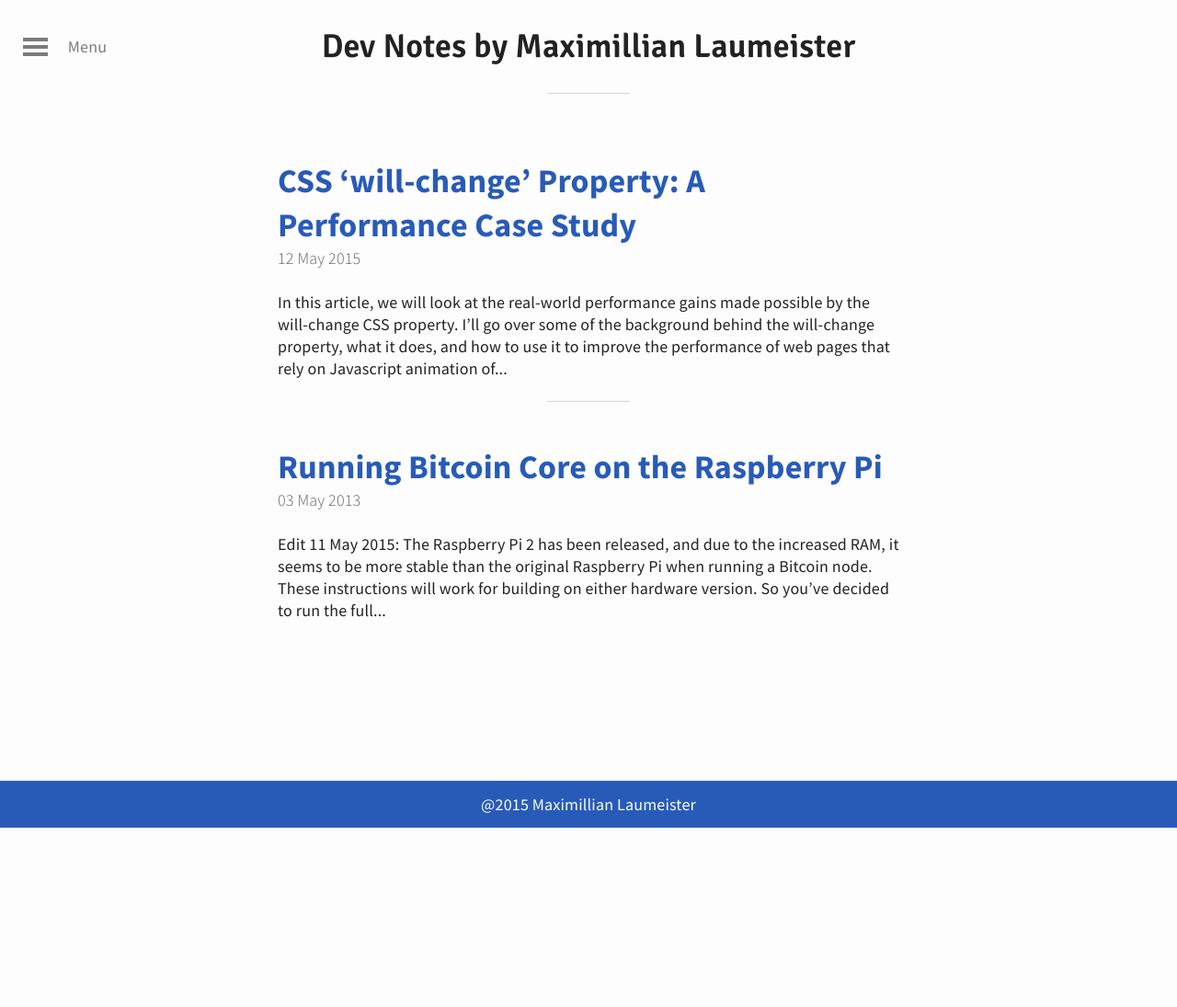
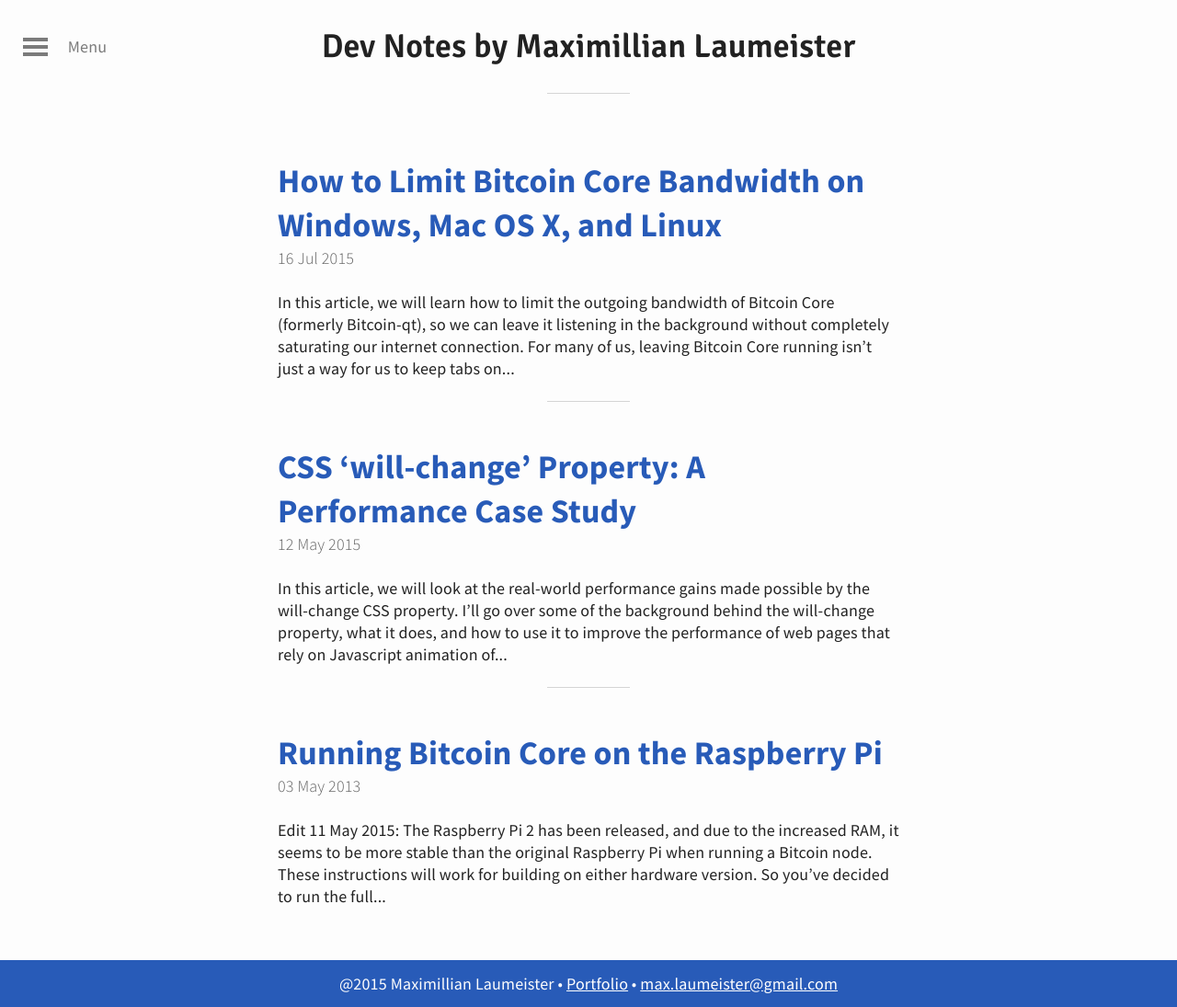
Before and after one commit to abpaolini/maxlaumeister.com, a Jekyll site: the page built from index.html, in a window 1280 px wide. Shown: the whole page at 92% size. Built offline with Jekyll 4.4.1, drawn with Linux system fonts in a browser that asks for light colours; the list of posts is cut into pages by our own code; before the commit the page ends 900 px from its top, so only the background shows below that; some of the changed lines change nothing that is shown.

Commit message:
Add partially completed blog article

```diff
--- a/_includes/footer.html
+++ b/_includes/footer.html
@@ -1 +1 @@
-<footer><span>@2015 Maximillian Laumeister</span></footer>
+<footer><span>@2015 Maximillian Laumeister &bull; <a href="http://www.maxlaumeister.com/">Portfolio</a> &bull; <a href="mailto:max.laumeister@gmail.com">max.laumeister@gmail.com</a></span></footer>
--- /dev/null
+++ b/_posts/2015-7-16-how-to-limit-bandwidth-of-bitcoin-core-on-windows-mac-os-and-linux.md
@@ -0,0 +1,132 @@
+---
+title: How to Limit Bitcoin Core Bandwidth on Windows, Mac OS X, and Linux
+description: In this article, we will learn how to limit the outgoing bandwidth of Bitcoin Core (formerly Bitcoin-qt), so we can leave it listening in the background without completely saturating our internet connection.
+tags:
+ - Bitcoin Core
+ - Bitcoin-qt
+ - Limit Bandwidth
+ - Throttle
+---
+
+In this article, we will learn how to limit the outgoing bandwidth of Bitcoin Core (formerly Bitcoin-qt), so we can leave it listening in the background without completely saturating our internet connection.
+
+For many of us, leaving Bitcoin Core running isn’t just a way for us to keep tabs on incoming bitcoin transactions, but a way to [contribute resources to the Bitcoin network](https://bitcoin.org/en/full-node). By running Bitcoin Core in the background, your computer acts as a “full node”, forwarding new transactions, providing blocks to other nodes, and generally helping keep the Bitcoin network healthy. To do this, your internet connection needs to be able to [accept incoming connections on TCP port 8333](http://www.lurkmore.com/mining/port8333/), but after you have the port forwarded for a few hours, you may notice Bitcoin Core eating up all of your available upload bandwidth. Some have suggested limiting the amount of outgoing connections to control bandwidth, but this is neither very reliable nor best for the network.
+
+This guide will walk you through how to properly limit the outgoing bandwidth for Bitcoin Core on Windows, Mac OS X, and Linux, so you can use your internet connection normally while contributing to the Bitcoin network in the background.
+
+---
+
+#### Section Navigation
+
+- [Windows](#windows)
+- [Mac OS X](#macosx)
+- [Linux](#linux)
+
+---
+
+<a name="windows"></a>
+
+### Limiting Bitcoin Bandwidth on Windows
+
+On Windows, there are a few choices available for limiting the bandwidth of an application. Two of the more popular ones are [NetLimiter](http://www.netlimiter.com/) ($29.95, 30-day trial) and [NetBalancer](https://netbalancer.com/) (Free version with limitations, full version $49.95). The free version of NetBalancer allows the user to limit the bandwidth of up to 3 apps at once, and since we only need to limit bandwidth on one app (Bitcoin Core), NetBalancer will be sufficient for this tutorial.
+
+#### How to Limit Bandwidth on Windows:
+
+1. [Download and Install NetBalancer](https://netbalancer.com/).
+2. Run NetBalancer and you should see a GUI that looks similar to this:
+
+![NetBalancer GUI](/img/2015-7-16-how-to-limit-bandwidth-of-bitcoin-core-on-windows-mac-os-and-linux/netbalancer-1.png)
+3. Find “bitcoin-qt.exe” in the NetBalancer dialog and double-click it to change its bandwidth rules.
+4. Under “Upload Priority”, choose “Limited”, and set the maximum amount of bandwidth for Bitcoin Core to use:
+
+![NetBalancer Bandwidth Rules](/img/2015-7-16-how-to-limit-bandwidth-of-bitcoin-core-on-windows-mac-os-and-linux/netbalancer-2.png)
+
+The "bitcoin-qt.exe" entry should show the new rule under the "Priority" column:
+
+![NetBalancer Bitcoin-qt Bandwidth](/img/2015-7-16-how-to-limit-bandwidth-of-bitcoin-core-on-windows-mac-os-and-linux/netbalancer-3.png)
+5. You’re done! NetBalancer will now sit in the background and make sure Bitcoin Core doesn’t use more bandwidth than you want it to.
+
+<a name="macosx"></a>
+
+### Limiting Bandwidth on Mac OS X
+
+In OS X versions before 10.10, there was a handy tool for shaping traffic bandwidth called [ipfw](https://www.freebsd.org/doc/handbook/firewalls-ipfw.html). In OS X 10.10 and later, however, Apple removed the ipfw tool, and there are not yet any good, documented alternatives to limit bandwidth on an app-by-app basis. Apple provides their own method of limiting bandwidth for developers (Network Link Conditioner), but unfortunately it affects the network speed system-wide, rather than allowing the user to choose which apps to throttle.
+
+#### OS X 10.10 Yosemite and later
+
+For OS X 10.10 Yosemite and later, there is no easy way to limit the bandwidth of a particular application, but the overall system bandwidth can be limited as follows:
+
+1. Visit [Apple Developer Downloads](https://developer.apple.com/downloads/index.action?q=Hardware%20IO%20Tools) and log in with your Apple ID.
+
+2. Search for “Hardware IO Tools for Xcode” and download the latest stable (non-beta) version. As of writing, the download was “Hardware IO Tools for Xcode 6.3”.
+
+3. Open the .dmg and double-click “Network Link Conditioner.prefpane” to install the prefpane.
+From now on, you can enable/disable Network Link Conditioner from System Preferences.
+
+4. From here, click “Manage Profiles”, then click the “+” button to add a new profile. I named mine “Bitcoin Core”.
+
+5. Edit the profile and add your desired maximum upload speed:
+
+![Network Link Conditioner  - Profile](/img/2015-7-16-how-to-limit-bandwidth-of-bitcoin-core-on-windows-mac-os-and-linux/nlc-1.png)
+6. Save your edit, exit the profile manager, and flip the big switch to enable the limiter:
+
+![Network Link Conditioner - Main](/img/2015-7-16-how-to-limit-bandwidth-of-bitcoin-core-on-windows-mac-os-and-linux/nlc-2.png)
+
+Mac OS will place an icon in your notification tray so you remember that it’s on. Unlike the Windows/Linux solutions, this will limit the bandwidth for your entire system, so be sure to turn it off you’re not running Bitcoin Core.
+
+#### OS X 10.9 Mavericks
+
+For OS X 10.9 Mavericks, [use IceFloor to configure bandwidth rules](http://www.techrepublic.com/article/configure-apples-built-in-network-firewall-with-icefloor/). We want to limit outgoing traffic on TCP Port 8333. Alternatively, if you want to control the system bandwidth usage instead of just Bitcoin Core, follow the instructions above for OS X 10.10 Yosemite and later.
+
+#### OS X 10.8 Mountain Lion and earlier
+
+For OS X 10.8 Mountain Lion and earlier, [use WaterRoof to configure bandwidth rules](http://naleid.com/blog/2008/10/06/how-the-other-half-lives-bandwidth-throttling-on-the-mac-using-waterroofipfw). We want to limit outgoing traffic on TCP Port 8333. Alternatively, if you want to control the system bandwidth usage instead of just Bitcoin Core, follow the instructions above for OS X 10.10 Yosemite and later.
+
+<a name="linux"></a>
+
+### Limiting Bandwidth on Linux
+
+There are comparatively many tools for limiting bandwidth on Linux compared to Windows and Mac OS, but I've found that not all of them are as reliable as others. [Trickle](http://linux.die.net/man/1/trickle) is a popular way to limit a program’s bandwidth, but after a few tests under Linux Mint 17.1, I found it to consistently crash Bitcoin Core after a few hours of uptime. [Wondershaper](https://github.com/magnific0/wondershaper) is another “plug and go” bandwidth limiting solution, but only allows bandwidth limiting on an entire adapter, not for a specific application or port. [Tc](http://linux.die.net/man/8/tc) isn’t as user-friendly as the other two, but in my tests it has been the most reliable, so that’s what we will use for this tutorial.
+
+1. Make sure you have tc installed by typing `tc` at the command line. If you get “command not found”, install tc using your favorite package manager. If you're on Ubuntu or Debian, the easiest way to install tc is by using the commands `sudo apt-get update`, then `sudo apt-get install tc`.
+
+2. Download the tc.sh script from the official Bitcoin Core repository by using the command:
+
+    `wget https://raw.githubusercontent.com/bitcoin/bitcoin/master/contrib/qos/tc.sh`
+
+3. Edit the script to change IF to the network interface that your internet connection runs through. To get a list of network interfaces, use `ifconfig` on the command line. My computer is connected wirelessly through `wlan1`, so the IF line of my tc.sh looks like this:
+
+    `IF="wlan1"`
+
+4. LINKCEIL should reflect the limit of the network interface, and most likely does not need to be changed.
+
+    `LINKCEIL="1gbit"`
+
+5. Change LIMIT to be the maximum bandwidth you want Bitcoin Core to use (I chose 1mbit). If you don’t have any other Bitcoin Core nodes in your local network, you can delete the line that says LOCALNET. This line is there to make a bandwidth exception for port 8333 communications within your local network (i.e. not out to the internet).
+
+    `LIMIT="1mbit"`
+
+Leave the rest of the commands in tc.sh alone unless you know what you're doing. The top section of my tc.sh ended up looking like this:
+
+    #network interface on which to limit traffic
+    IF="wlan1"
+
+    #limit of the network interface in question
+    LINKCEIL="1gbit"
+
+    #limit outbound Bitcoin protocol traffic to this rate
+    LIMIT="1mbit"
+
+6. Exit your editor and make the script executable with the following command:
+
+    `chmod +x ./tc.sh`
+
+7. Run the script as superuser:
+
+    `sudo ./tc.sh`
+
+Your Bitcoin Core bandwidth will be throttled until you reboot your computer. The steps for getting the bash script to run on boot will vary depending on your Linux distribution.
+
+### Conclusion
+
+Now you can contribute your extra bandwidth to the Bitcoin network no matter what OS you're running, and without making the connection slow for anyone else. Hope you enjoyed this tutorial, and please leave any thoughts in the comments!
--- a/_sass/custom.scss
+++ b/_sass/custom.scss
@@ -6,6 +6,10 @@ html, body {
     margin: 0;
     padding: 0;
     height: 100%;
+}
+
+header h1:hover {
+    color: #285BB8;
 }
 
 #wrap {
@@ -144,6 +148,16 @@ footer {
     right: 0;
 }
 
+footer a {
+    color: white;
+    text-decoration: underline;
+    font-weight: normal;
+}
+
+footer a:hover, footer a:focus {
+    color: white;
+}
+
 @media (max-width: 820px) {
     #header {
         padding-top: 75px;
```
Also changed, not shown: img/2015-7-16-how-to-limit-bandwidth-of-bitcoin-core-on-windows-mac-os-and-linux/netbalancer-1.png (added), img/2015-7-16-how-to-limit-bandwidth-of-bitcoin-core-on-windows-mac-os-and-linux/netbalancer-2.png (added), img/2015-7-16-how-to-limit-bandwidth-of-bitcoin-core-on-windows-mac-os-and-linux/netbalancer-3.png (added), img/2015-7-16-how-to-limit-bandwidth-of-bitcoin-core-on-windows-mac-os-and-linux/nlc-1.png (added), img/2015-7-16-how-to-limit-bandwidth-of-bitcoin-core-on-windows-mac-os-and-linux/nlc-2.png (added).
